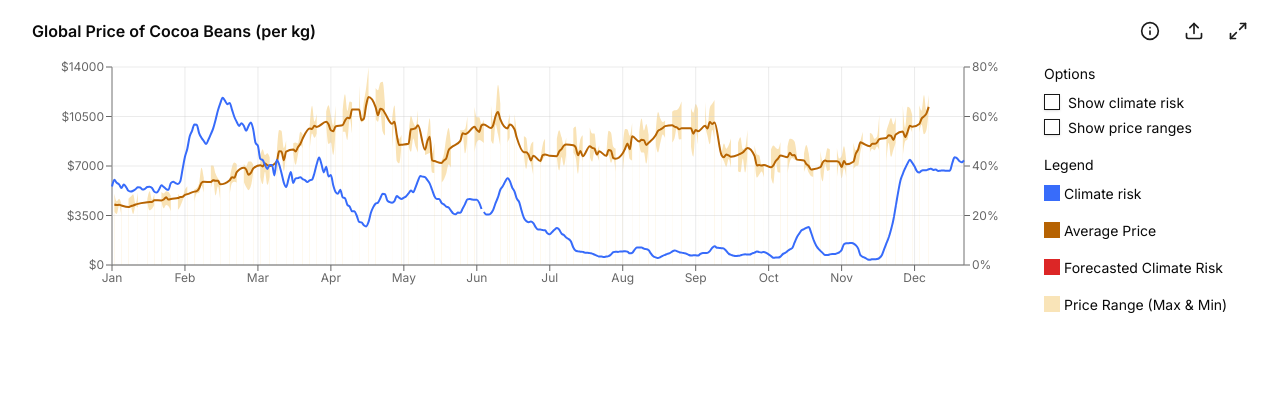
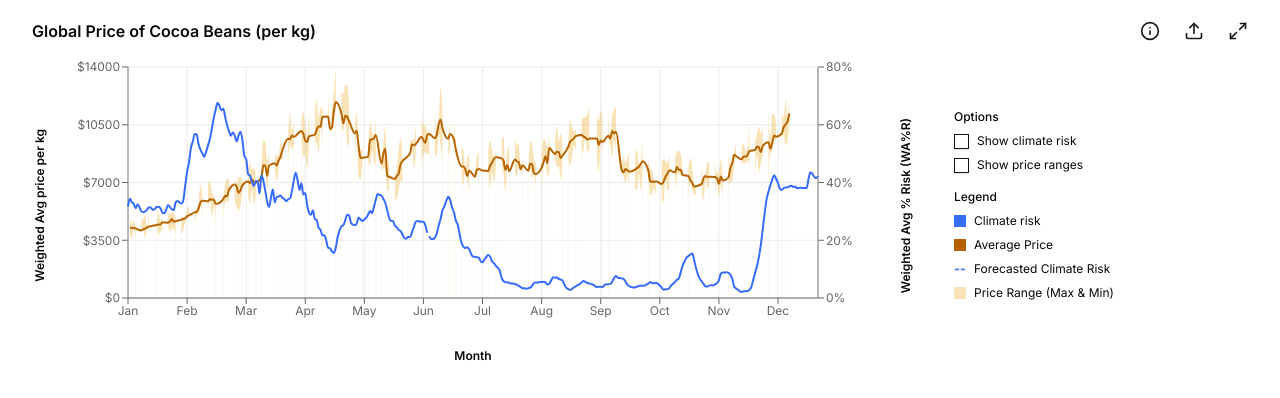
Before and after one commit to RRFayad/helios-project, a Next.js app: page / in a window 1280 px wide. Shown: the top 398 px of the page. Built offline with nearby package versions, Linux system fonts and the light colour scheme.

Commit message:
Style: Adjust Style - font sizing, spacing etc

```diff
--- a/src/app/page.tsx
+++ b/src/app/page.tsx
@@ -9,8 +9,21 @@ export default function Home() {
       <Header />
       <main className="h-full">
         {/* <TimeSelector /> */}
-        <div className="grid md:grid-cols-[1fr_204px]">
-          <Chart />
+        <div className="grid grid-cols-[3fr_1fr] gap-x-10">
+          <div className="flex w-full flex-row items-center justify-center">
+            <div className="text-xs font-semibold [-webkit-transform:rotate(180deg)] [writing-mode:vertical-lr]">
+              Weighted Avg price per kg
+            </div>
+            <div className="flex w-full flex-col items-center justify-center">
+              <div className="h-[301px] w-full">
+                <Chart />
+              </div>
+              <div className="text-xs font-semibold">Month</div>
+            </div>
+            <div className="text-xs font-semibold [-webkit-transform:rotate(180deg)] [writing-mode:vertical-lr]">
+              Weighted Avg % Risk (WA%R)
+            </div>
+          </div>
           <Sidebar />
         </div>
       </main>
--- a/src/components/Sidebar.tsx
+++ b/src/components/Sidebar.tsx
@@ -1,40 +1,11 @@
-import { Checkbox } from "./ui/checkbox";
+import SidebarChartLegend from "./SidebarChartLegend";
+import SidebarOptions from "./SidebarOptions";
 
 function Sidebar() {
   return (
-    <div className="mt-4 flex w-[204px] flex-col text-[14px]">
-      <div>
-        <h3 className="mb-2">Options</h3>
-        <div className="mt-1 flex items-center justify-start gap-x-2">
-          <Checkbox />
-          <span>Show climate risk</span>
-        </div>
-        <div className="mt-1 flex items-center justify-start gap-x-2">
-          <Checkbox />
-          <span>Show price ranges</span>
-        </div>
-      </div>
-      <div className="mt-4">
-        <h3 className="mb-2">Legend</h3>
-        <div className="flex flex-col items-start justify-center gap-y-[16px]">
-          <div className="flex items-center gap-x-1">
-            <button className="h-4 w-4 bg-project-blue" />
-            <span>Climate risk</span>
-          </div>
-          <div className="flex items-center gap-x-1">
-            <button className="h-4 w-4 bg-project-brown" />
-            <span>Average Price</span>
-          </div>
-          <div className="flex items-center gap-x-1">
-            <button className="h-4 w-4 bg-red-600" />
-            <span>Forecasted Climate Risk</span>
-          </div>
-          <div className="flex items-center gap-x-1">
-            <button className="h-4 w-4 bg-project-yellow" />
-            <span>Price Range (Max & Min)</span>
-          </div>
-        </div>
-      </div>
+    <div className="flex w-[204px] flex-col items-center justify-center gap-y-[16px] text-[12px] leading-4">
+      <SidebarOptions />
+      <SidebarChartLegend />
     </div>
   );
 }
--- /dev/null
+++ b/src/components/SidebarChartLegend.tsx
@@ -0,0 +1,31 @@
+import { Checkbox } from "./ui/checkbox";
+
+function SidebarChartLegend() {
+  return (
+    <div className="flex w-full flex-col gap-y-[8px]">
+      <h3 className="font-medium">Legend</h3>
+      <div className="flex flex-col gap-y-[8px]">
+        <div className="flex items-center justify-start gap-x-2">
+          <button className="h-3 w-3 bg-project-blue" />
+          <span>Climate risk</span>
+        </div>
+        <div className="flex items-center justify-start gap-x-2">
+          <button className="h-3 w-3 bg-project-brown" />
+          <span>Average Price</span>
+        </div>
+        <div className="flex items-center justify-start gap-x-2">
+          <button className="flex h-3 w-3 items-center justify-center overflow-hidden text-[12px] font-extrabold text-project-blue">
+            <span>- -- -</span>
+          </button>
+          <span>Forecasted Climate Risk</span>
+        </div>
+        <div className="flex items-center justify-start gap-x-2">
+          <button className="h-3 w-3 bg-project-yellow" />
+          <span className="[white-space: nowrap]">Price Range (Max & Min)</span>
+        </div>
+      </div>
+    </div>
+  );
+}
+
+export default SidebarChartLegend;
--- /dev/null
+++ b/src/components/SidebarOptions.tsx
@@ -0,0 +1,21 @@
+import { Checkbox } from "./ui/checkbox";
+
+function SidebarOptions() {
+  return (
+    <div className="flex w-full flex-col gap-y-[8px]">
+      <h3 className="font-medium">Options</h3>
+      <div className="flex flex-col gap-y-[8px]">
+        <div className="flex items-center justify-start gap-x-2">
+          <Checkbox className="h-[15px] w-[15px]" />
+          <span>Show climate risk</span>
+        </div>
+        <div className="flex items-center justify-start gap-x-2">
+          <Checkbox className="h-[15px] w-[15px]" />
+          <span>Show price ranges</span>
+        </div>
+      </div>
+    </div>
+  );
+}
+
+export default SidebarOptions;
```
